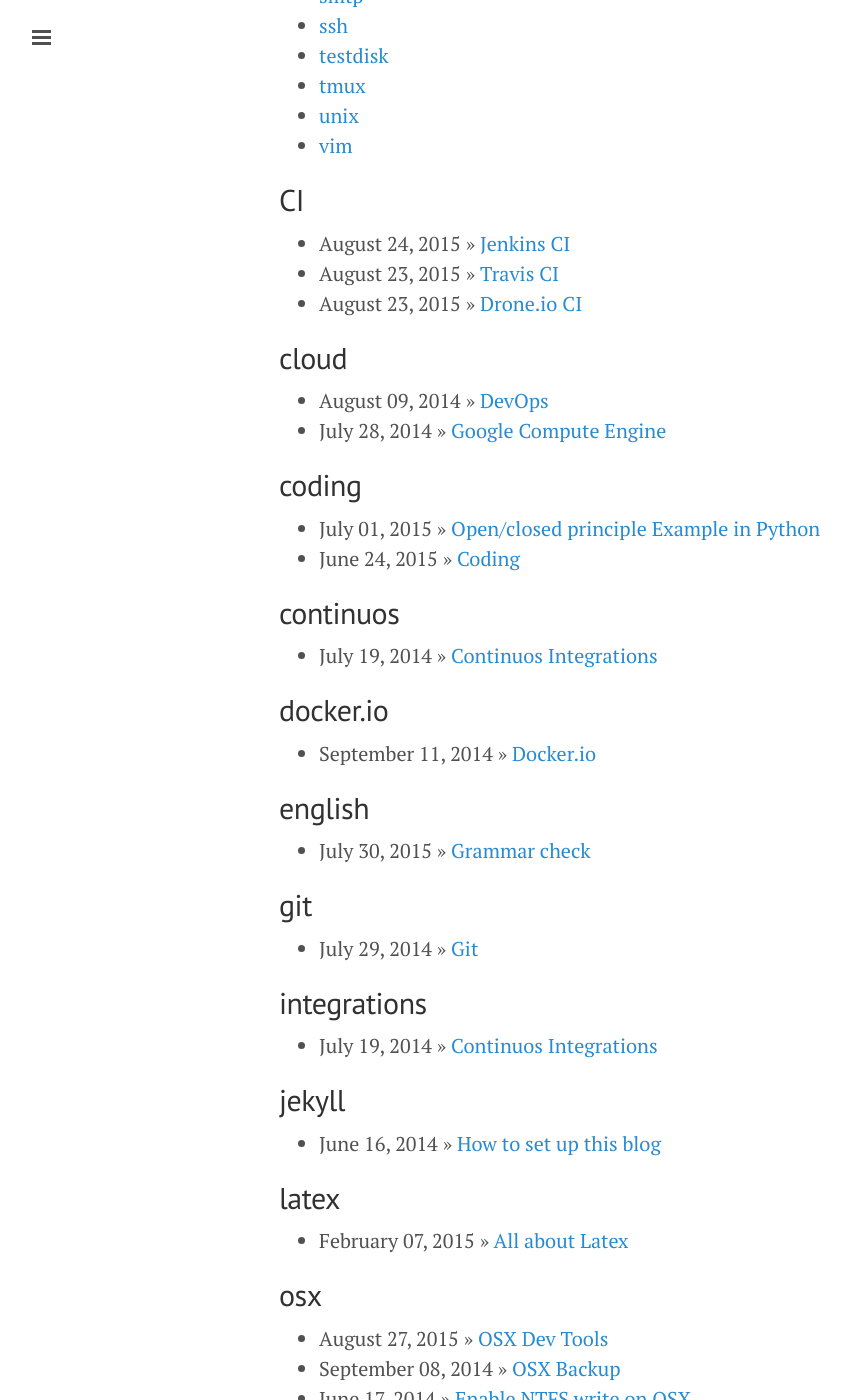
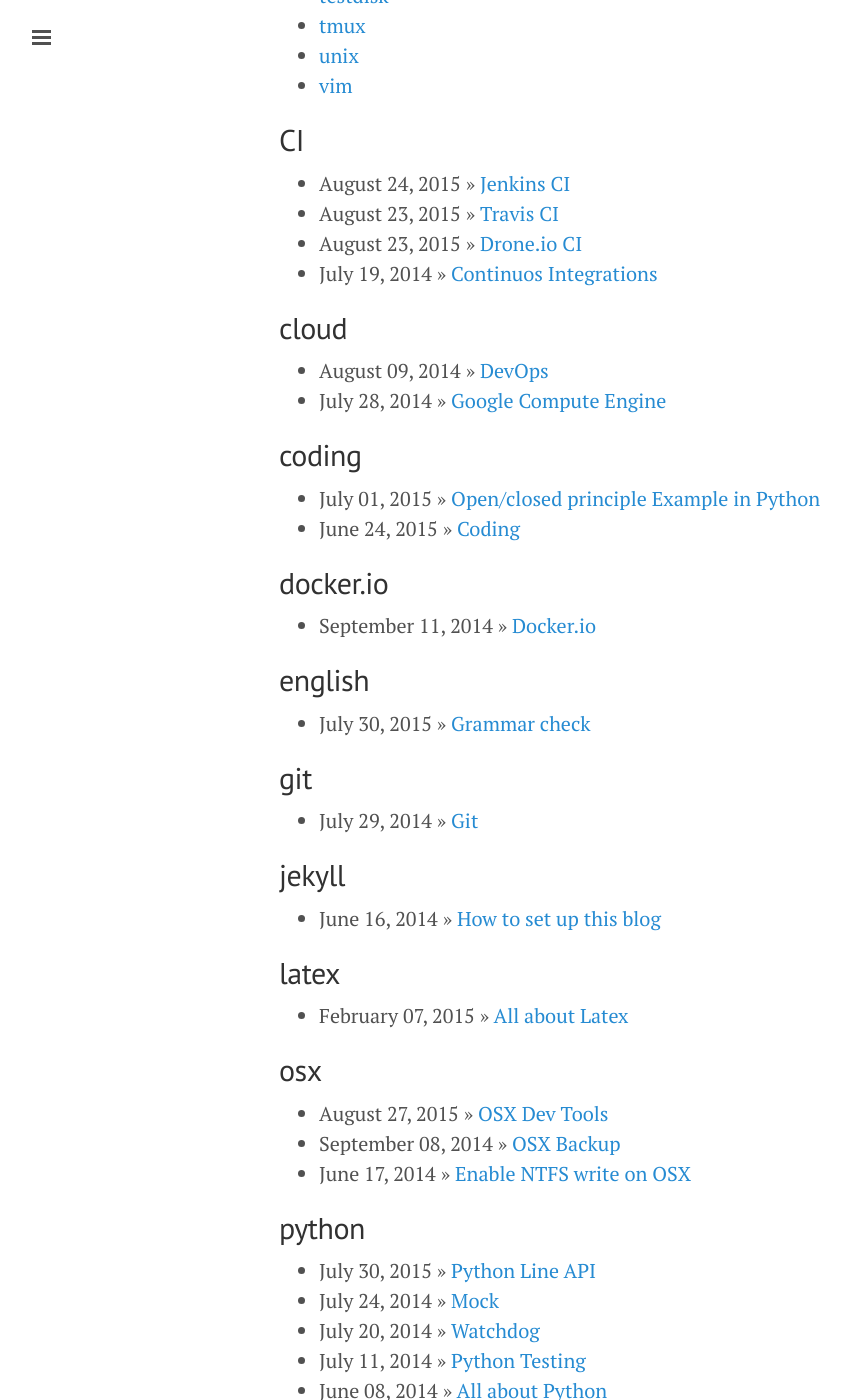
Before and after one commit to ibotdotout/ibotdotout.github.io, a Jekyll site: the page built from tags.md, in a window 1280 px wide and 1400 px high, scrolled down 661 px. Shown: the whole window, without its empty margins (1-851 px from the left). Built offline with Jekyll 4.4.1, drawn with Linux system fonts in a browser that asks for light colours; Markdown is read by kramdown in place of the engine named in the settings; some of the changed text lies outside the part shown.

Commit message:
Modfiy: clean tags

```diff
--- a/_posts/2014-07-19-continuous-integration.md
+++ b/_posts/2014-07-19-continuous-integration.md
@@ -1,7 +1,7 @@
 ---
 layout: post
 title: Continuos Integrations
-tags: continuos integrations
+tags: CI
 permalink: ci
 ---
 
```
